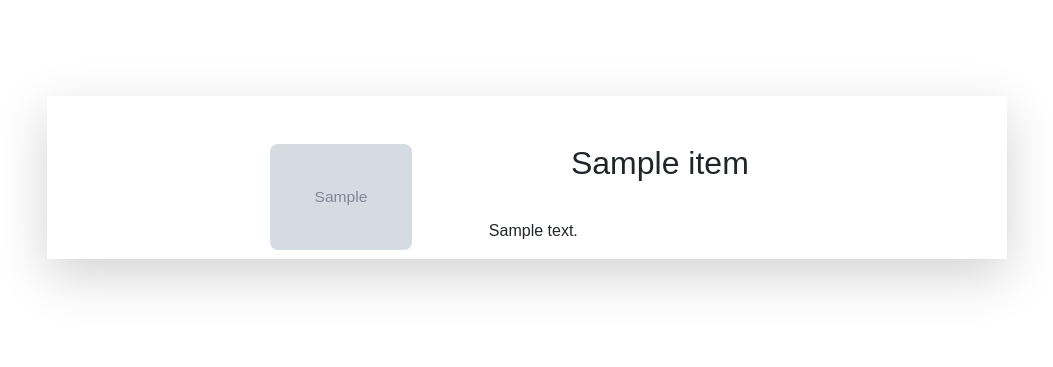
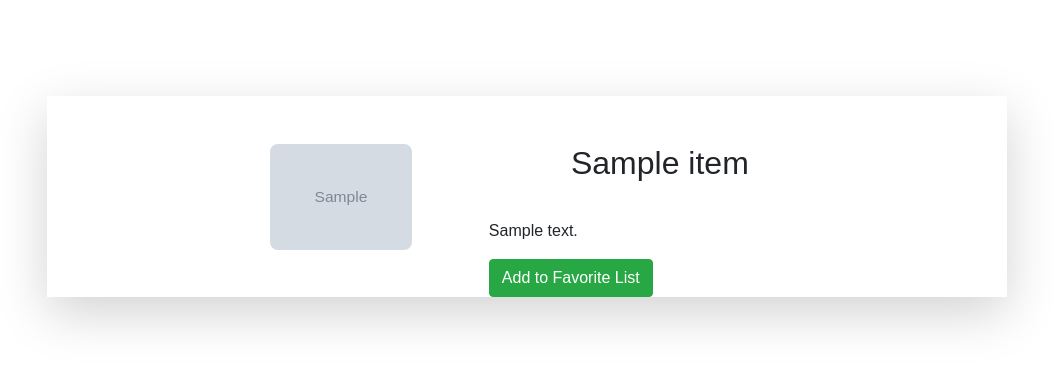
Before and after one commit to congqi09/EcoWear, a Django app: page /mypage/item/1/ in a window 1280 px wide. Shown: the part 59-426 px from the top of the page, without its empty margins (113-1166 px from the left). Run offline with Django 5.2, Linux system fonts and the light colour scheme; a user stored in the database is signed in; tables that the repository leaves empty hold one stand-in row (values such as "Sample post"); grey boxes marked "Sample" are stand-in pictures; some libraries are stand-ins or nearby versions.

Commit message:
add favorite button

```diff
--- a/ecowear/mypage/models.py
+++ b/ecowear/mypage/models.py
@@ -82,3 +82,14 @@ class Item(models.Model):
     class Meta:
         managed = False
         db_table = 'Item'
+
+class Favorite(models.Model):
+    user = models.ForeignKey(User, on_delete=models.CASCADE, related_name='favorites')
+    item = models.ForeignKey(Item, on_delete=models.CASCADE, related_name='favorited_by')
+    added_on = models.DateTimeField(auto_now_add=True)
+
+    class Meta:
+        unique_together = ('user', 'item')  # Prevents duplicate favorites
+
+    def __str__(self):
+        return f"{self.user.username} favorited {self.item.title}"
--- a/ecowear/mypage/urls.py
+++ b/ecowear/mypage/urls.py
@@ -1,6 +1,6 @@
 from django.contrib import admin
 from django.urls import path
-from mypage.views import getAuctionList, getBidList, signup_view, login_view, home_view, user_profile, edit_user_profile, logout_view, item_detail
+from mypage.views import getAuctionList, getBidList, signup_view, login_view, home_view, user_profile, edit_user_profile, logout_view, item_detail, toggle_favorite
 
 urlpatterns = [
     path('', home_view, name='home'),
@@ -13,4 +13,6 @@ urlpatterns = [
     path('auction/', getAuctionList, name='auction'),
     path('bid/', getBidList, name='bid'),
     path('item/<int:item_id>/', item_detail, name='item_detail'),
+    path('item/<int:item_id>/toggle_favorite/', toggle_favorite, name='toggle_favorite'),
+
 ]
--- a/ecowear/mypage/views.py
+++ b/ecowear/mypage/views.py
@@ -5,9 +5,13 @@ from django.contrib.auth.decorators import login_required
 from django.contrib.auth.forms import AuthenticationForm
 from django.db import connection
 from django.shortcuts import render, redirect, get_object_or_404
+from django.contrib import messages
+from django.http import HttpResponseRedirect
+from django.urls import reverse
+
 
 from mypage.forms import ItemForm, SignUpForm, UserProfileForm
-from mypage.models import User, Item
+from mypage.models import User, Item, Favorite
 
 logging.basicConfig(level=logging.INFO)
 logger = logging.getLogger(__name__)
@@ -171,3 +175,14 @@ def logout_view(request):
 def item_detail(request, item_id):
     item = Item.objects.get(itemid=item_id)
     return render(request, 'item_detail.html', {'item': item})
+
+
+def toggle_favorite(request, item_id):
+    item = get_object_or_404(Item, itemid=item_id)
+    favorite, created = Favorite.objects.get_or_create(user=request.user, item=item)
+    if created:
+        messages.success(request, "Item added to favorites.")
+    else:
+        favorite.delete()
+        messages.success(request, "Item removed from favorites.")
+    return HttpResponseRedirect(reverse('item_detail', args=[item_id]))
--- a/ecowear/templates/home.html
+++ b/ecowear/templates/home.html
@@ -7,7 +7,7 @@
     <h2>{{ row.1 }}</h2>
     <p class="description">{{ row.2 }}</p>
     <div class="d-flex justify-content-center">
-      <a href="{% url 'item_detail' row.0 %}" class="btn btn-primary"
+      <a href="{% url 'item_detail' row.0 %}" class="btn btn-success"
         >View Details</a
       >
     </div>
--- a/ecowear/templates/item_detail.html
+++ b/ecowear/templates/item_detail.html
@@ -10,6 +10,14 @@
     <div class="col-7">
       <h2 class="detail-title pb-3 mt-5 justify-content-center">{{ item.title }}</h2>
       <p>{{ item.description }}</p>
+      {% if user.is_authenticated %}
+    {% if item in user.favorites.all %}
+        <a href="{% url 'toggle_favorite' item.itemid %}" class="btn btn-warning">Remove from Favorite List</a>
+    {% else %}
+        <a href="{% url 'toggle_favorite' item.itemid %}" class="btn btn-success">Add to Favorite List</a>
+    {% endif %}
+{% endif %}
+
     </div>
   </div>
 </div>
```
Also changed, not shown: ecowear/mypage/migrations/0002_item_favorite.py (added).
